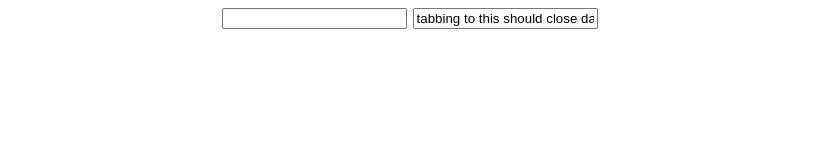
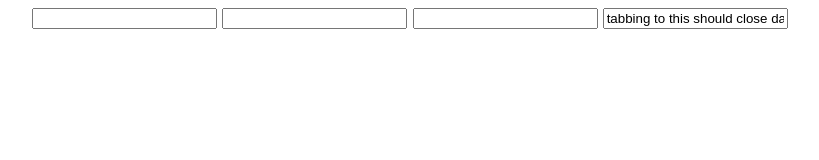
Before and after one commit to HashNuke/delorean, a website: page example.html in a window 1280 px wide. Shown: the whole page, without its empty margins (230-1049 px from the left). Drawn offline with nearby package versions, Linux system fonts and the light colour scheme.

Commit message:
3 datepickers. That's a better example

```diff
--- a/example.html
+++ b/example.html
@@ -23,14 +23,19 @@
   <body>
 
     <div align="center">
-      <input type="text" class="example1"/>
-      <input type="text" value="tabbing to this should close datepicker" width="100%"/>
+      <form>
+        <input type="text" class="example1"/>
+        <input type="text" class="example2"/>
+        <input type="text" class="example3"/>
+        <input type="text" value="tabbing to this should close datepicker" width="100%"/>
+      </form>
     </div>
 
     <script type="text/javascript">
       $(document).ready(function(){
         $(".example1").datepicker({startDate: "-1y", endDate: "+2y"})
-        // $("input").datepicker({startingView: "months"})
+        $(".example2").datepicker({startingView: "months"})
+        $(".example3").datepicker({startingView: "months"})
         // $("input").datepicker({startingView: "days"})
       })
     </script>
```
